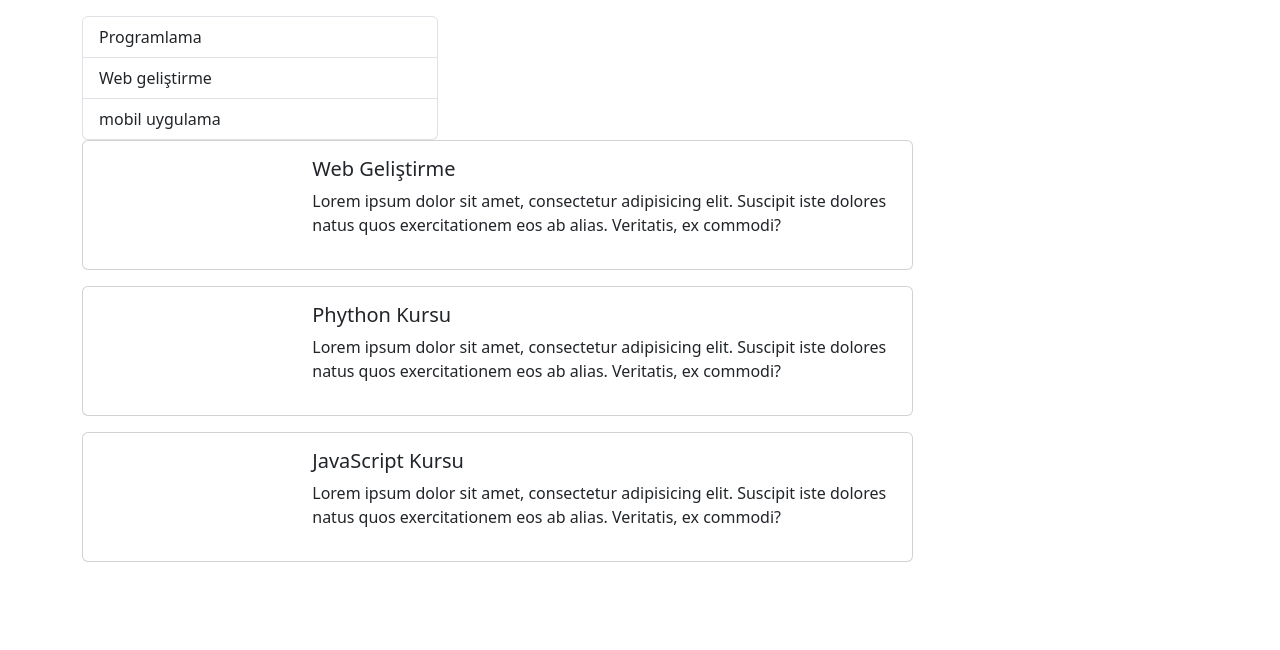
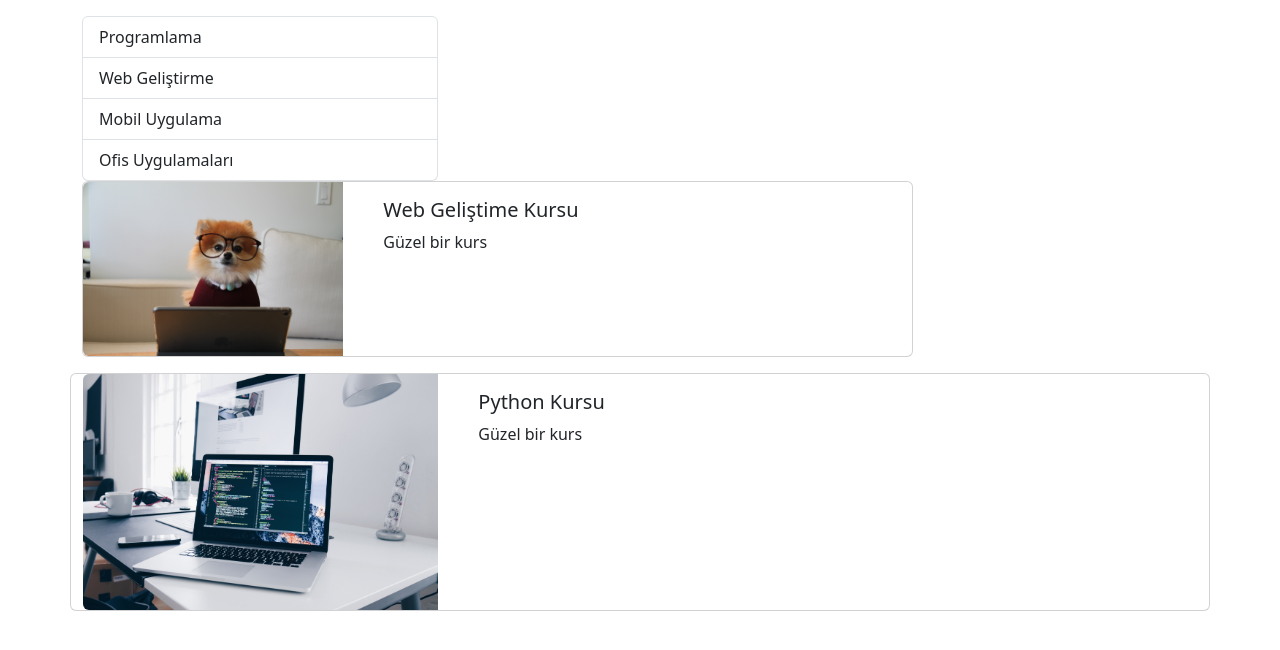
Before and after one commit to melihbilir/php_dersleri, a PHP site: page / in a window 1280 px wide. Shown: the part 56-706 px from the top of the page. Run offline with PHP 8.4, Linux system fonts and the light colour scheme.

Commit message:
17 temmuz 2024 deneme kayıt1

```diff
--- a/index.php
+++ b/index.php
@@ -1,17 +1,31 @@
 <?php
-$kategoriler = ["Programlama","Web Geliştirme","Mobil Uygulama"];
+$kategoriler = ["Programlama","Web Geliştirme","Mobil Uygulama","Ofis Uygulamaları"];
 $kurslar = [
         [
             "id" => 1,
             "baslik" => "Web Geliştime Kursu",
             "aciklama" => "Güzel bir kurs",
-            "resim" => "1.jpg"
+            "resim" => "1.jpg",
+            "onay" => true
 
-        ]
+        ],
+        [
+            "id" => 2,
+            "baslik" => "Python Kursu",
+            "aciklama" => "Güzel bir kurs",
+            "resim" => "2.jpg",
+            "onay" => true
 
+        ],
+        [
+            "id" => 1,
+            "baslik" => "JavaScript Kursu",
+            "aciklama" => "Güzel bir kurs",
+            "resim" => "3.jpg",
+            "onay" => false
+
+        ],
         ];
-
-
 
 
 ?>
@@ -45,58 +59,46 @@ $kurslar = [
         <div class="row">
             <div class="col-4">
                 <div class="list-group">
-                    <a href="#" class="list-group-item list-group-item-action">Programlama</a>
-                    <a href="#" class="list-group-item list-group-item-action">Web geliştirme</a>
-                    <a href="#" class="list-group-item list-group-item-action">mobil uygulama</a>
+                    <?php for ($i=0; $i <count($kategoriler) ; $i++):
+                     ?>
+
+                    <a href="#" class="list-group-item list-group-item-action">
+                        <?php echo $kategoriler[$i]; ?>
+
+                    </a>
+
+                    <?php endfor;?>
+
                 </div>
             </div>
             <div class="col-9">
+            <?php foreach($kurslar as $kurs):   ?>
+
+                <?php if($kurs["onay"]):   ?>
+
                 <div class="card mb-3">
                     <div class="row">
-                        <div class="col-md-3">
-                        <img src="" alt="" class="img-fluid rounded-start">
+                        <div class="col-md-4">
+                        <img src="img/<?php echo $kurs['resim'];?>" class="img-fluid rounded-start">
                         </div>
-                        <div class="col-md-9">
+                        <div class="col-md-8">
+
                             <div class="card-body">
-                            <h5 class="card-title">Web Geliştirme</h5>
-                            <p>Lorem ipsum dolor sit amet, consectetur adipisicing
-                                elit. Suscipit iste dolores natus quos exercitationem
-                                 eos ab alias. Veritatis, ex commodi?</p>
+                            <h5 class="card-title">
+                                    <?php echo $kurs["baslik"];   ?>
+
+                            </h5>
+
+                            <p><?php echo $kurs["aciklama"];   ?></p>
                                  </div>
-                                </div>
+
+
+                         </div>
                     </div>
                 </div>
-                <div class="card mb-3">
-                    <div class="row">
-                        <div class="col-md-3">
-                        <img src="" alt="" class="img-fluid rounded-start">
-                        </div>
-                        <div class="col-md-9">
-                            <div class="card-body">
-                            <h5 class="card-title">Phython Kursu</h5>
-                            <p>Lorem ipsum dolor sit amet, consectetur adipisicing
-                                elit. Suscipit iste dolores natus quos exercitationem
-                                 eos ab alias. Veritatis, ex commodi?</p>
-                                 </div>
-                                </div>
-                    </div>
                 </div>
-                <div class="card mb-3">
-                    <div class="row">
-                        <div class="col-md-3">
-                        <img src="" alt="" class="img-fluid rounded-start">
-                        </div>
-                        <div class="col-md-9">
-                            <div class="card-body">
-                            <h5 class="card-title">JavaScript Kursu</h5>
-                            <p>Lorem ipsum dolor sit amet, consectetur adipisicing
-                                elit. Suscipit iste dolores natus quos exercitationem
-                                 eos ab alias. Veritatis, ex commodi?</p>
-                                 </div>
-                                </div>
-                    </div>
-                </div>
-
+                <?php endif;?>
+            <?php endforeach; ?>
             </div>
         </div>
     </div>
```
Also changed, not shown: img/1.jpg (added), img/2.jpg (added), img/3.jpg (added).
